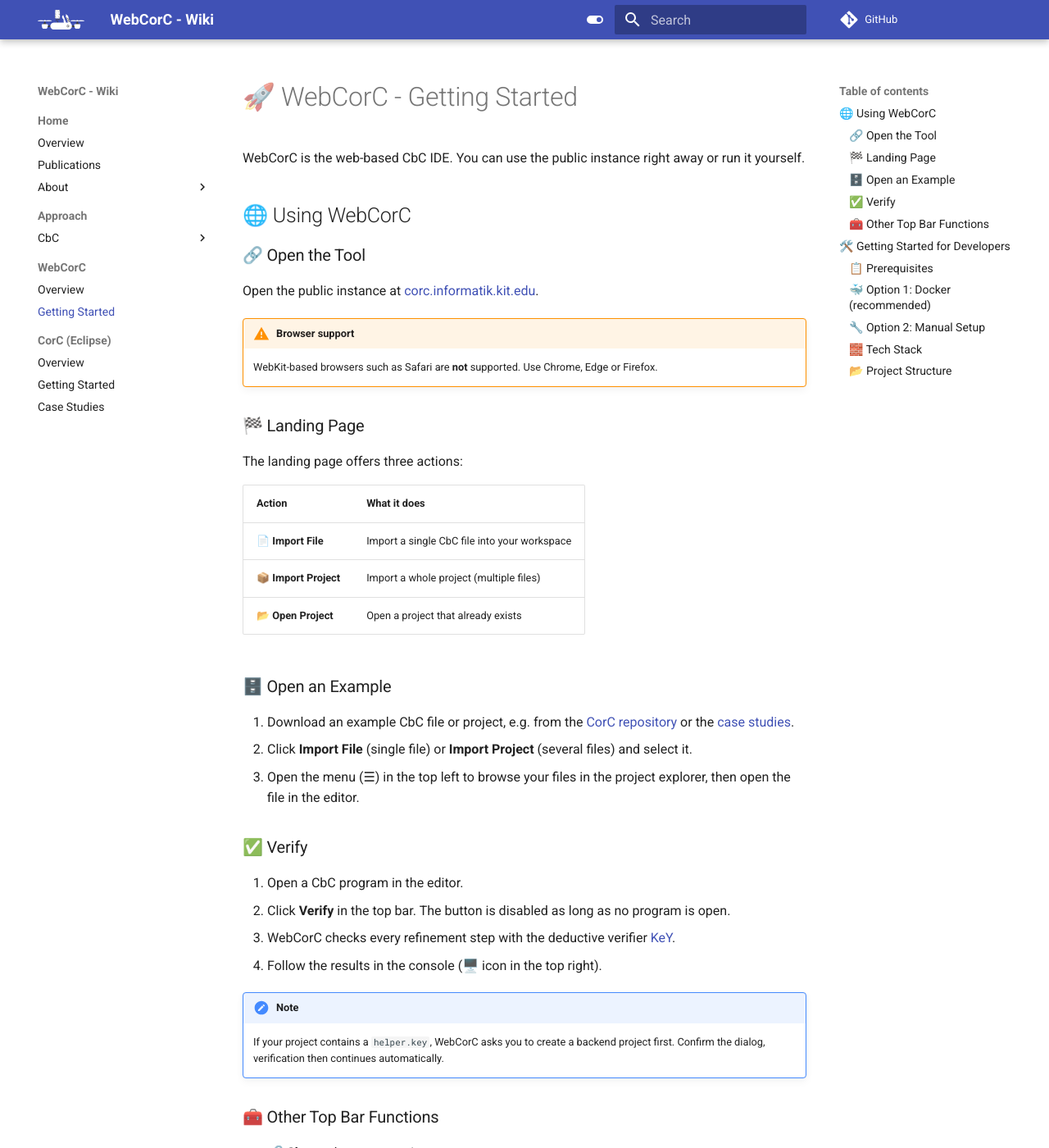
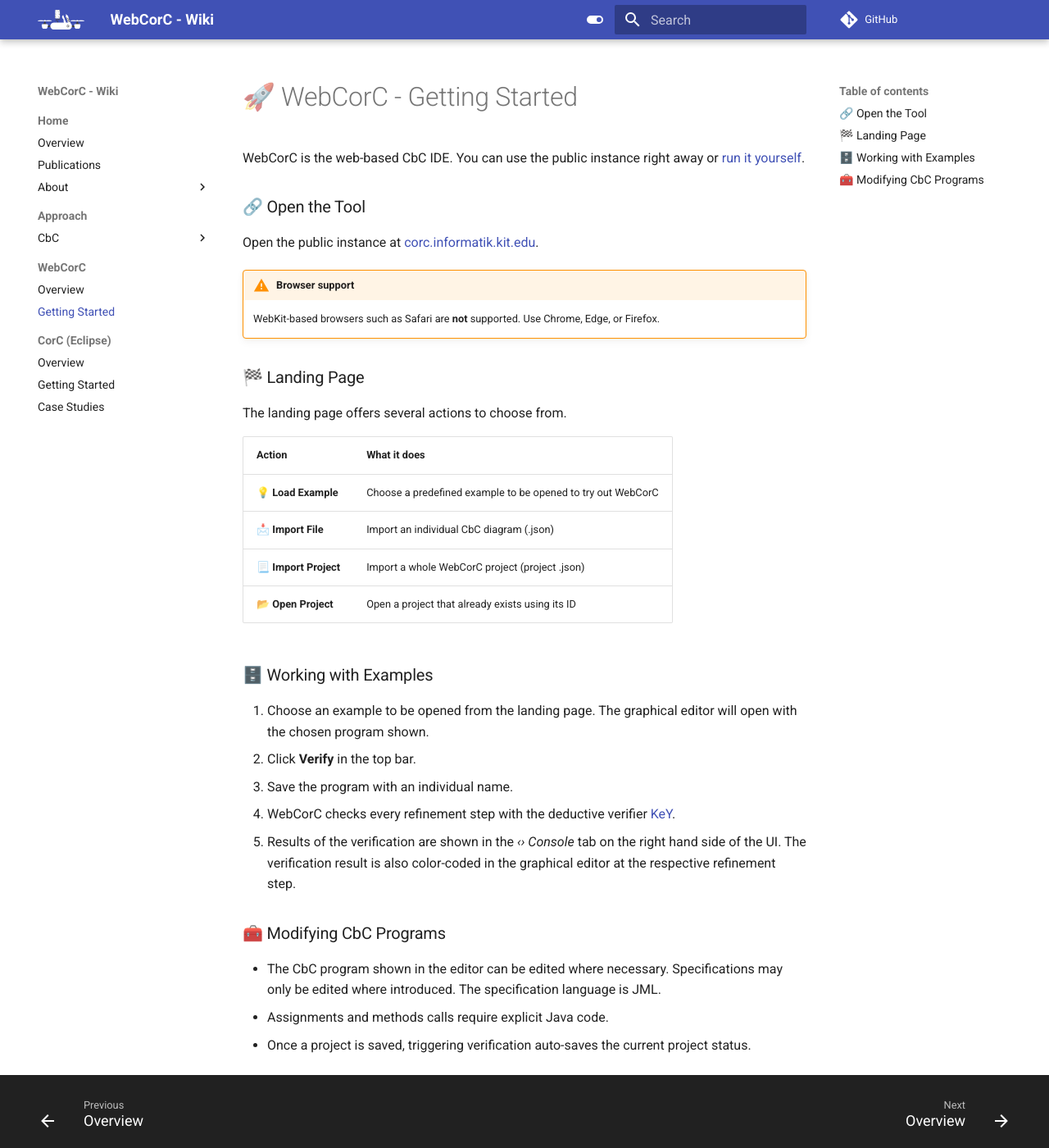
Before and after one commit to KIT-TVA/WebCorC, an MkDocs documentation site: the page built from docs/webcorc/gettingstarted.md, in a window 1280 px wide and 1400 px high. Shown: the whole window at 82% size. Built offline with MkDocs 1.6.1 and Material for MkDocs 9.7.7, drawn with Linux system fonts in a browser that asks for light colours; comment, search, counter and statistics services are not loaded; some of the changed text lies outside the part shown.

Commit message:
Revise WebCorC getting started documentation
Updated the getting started guide for WebCorC to include new actions and steps for using examples and modifying programs.

````diff
--- a/docs/webcorc/gettingstarted.md
+++ b/docs/webcorc/gettingstarted.md
@@ -1,117 +1,35 @@
 # 🚀 WebCorC - Getting Started
 
-WebCorC is the web-based CbC IDE. You can use the public instance right away or run it yourself.
-
-## 🌐 Using WebCorC
+WebCorC is the web-based CbC IDE. You can use the public instance right away or [run it yourself](./gettingstarted_dev.md).
 
 ### 🔗 Open the Tool
 
 Open the public instance at [corc.informatik.kit.edu](https://corc.informatik.kit.edu/).
 
 !!! warning "Browser support"
-    WebKit-based browsers such as Safari are **not** supported. Use Chrome, Edge or Firefox.
+    WebKit-based browsers such as Safari are **not** supported. Use Chrome, Edge, or Firefox.
 
 ### 🏁 Landing Page
 
-The landing page offers three actions:
+The landing page offers several actions to choose from.
 
 | Action | What it does |
 |---|---|
-| 📄 **Import File** | Import a single CbC file into your workspace |
-| 📦 **Import Project** | Import a whole project (multiple files) |
-| 📂 **Open Project** | Open a project that already exists |
+| 💡 **Load Example** | Choose a predefined example to be opened to try out WebCorC |
+| 📩 **Import File** | Import an individual CbC diagram (.json) |
+| 📃 **Import Project** | Import a whole WebCorC project (project .json) |
+| 📂 **Open Project** | Open a project that already exists using its ID |
 
-### 🗄️ Open an Example
+### 🗄️ Working with Examples
 
-1. Download an example CbC file or project, e.g. from the [CorC repository](https://github.com/KIT-TVA/CorC) or the [case studies](../corc/casestudies.md).
-2. Click **Import File** (single file) or **Import Project** (several files) and select it.
-3. Open the menu (☰) in the top left to browse your files in the project explorer, then open the file in the editor.
+1. Choose an example to be opened from the landing page. The graphical editor will open with the chosen program shown.
+2. Click **Verify** in the top bar.
+3. Save the program with an individual name.
+4. WebCorC checks every refinement step with the deductive verifier [KeY](https://www.key-project.org/).
+5. Results of the verification are shown in the *‹› Console* tab on the right hand side of the UI. The verification result is also color-coded in the graphical editor at the respective refinement step.
 
-### ✅ Verify
+### 🧰 Modifying CbC Programs
 
-1. Open a CbC program in the editor.
-2. Click **Verify** in the top bar. The button is disabled as long as no program is open.
-3. WebCorC checks every refinement step with the deductive verifier [KeY](https://www.key-project.org/).
-4. Follow the results in the console (🖥️ icon in the top right).
-
-!!! note
-    If your project contains a `helper.key`, WebCorC asks you to create a backend project first. Confirm the dialog, verification then continues automatically.
-
-### 🧰 Other Top Bar Functions
-
-- 🔗 **Share**: share your project
-- 💻 **Generate Code**: generate code from a verified program
-- 🧠 **AI Chat**: open the AI assistant (see [AI Chat](ai-chat.md))
-- 🖥️ **Console**: show output and verification messages
-
-## 🛠️ Getting Started for Developers
-
-WebCorC consists of an Angular frontend and a Micronaut backend, which verifies programs with KeY.
-
-### 📋 Prerequisites
-
-- **Git**
-- **Docker** & **Docker Compose** (containerized run)
-- **Java 21 JDK** (manual backend run)
-- **Node.js** (manual frontend run)
-
-### 🐳 Option 1: Docker (recommended)
-
-1. Clone the repository:
-    ```sh
-    git clone https://github.com/KIT-TVA/WebCorC.git
-    cd WebCorC
-    ```
-2. Start the development environment:
-    ```sh
-    docker compose -f docker-compose.dev.yml up --build
-    ```
-    !!! tip
-        Press `w` after the start to enable **hot reloading** via Docker Compose Watch.
-3. Open `http://localhost:4200`.
-
-!!! note
-    The AI features need your OpenAI API key in `docker-compose.env`.
-
-### 🔧 Option 2: Manual Setup
-
-**Backend** (REST API and verification):
-
-```sh
-cd backend
-./mvnw mn:run
-```
-
-Swagger UI: `http://localhost:8080/swagger-ui`
-
-**Frontend**:
-
-```sh
-cd frontend
-npm install
-npm run ng serve
-```
-
-Frontend: `http://localhost:4200`
-
-### 🧱 Tech Stack
-
-| Part | Technology |
-|---|---|
-| Frontend | Angular 21, Angular Material, TailwindCSS, Monaco Editor |
-| Backend | Micronaut 4.5.1, Java 21, KeY 3.0.0, MongoDB, Maven |
-| Infrastructure | Docker & Docker Compose, Caddy |
-
-### 📂 Project Structure
-
-```
-WebCorC/
-├── backend/               # Micronaut Java API
-├── frontend/              # Angular Single Page Application
-├── config/                # Project-wide configurations (e.g., checkstyle)
-├── data/                  # Persistent data storage (MongoDB, logs)
-├── docker-compose.yml     # Production composition
-└── docker-compose.dev.yml # Development composition
-```
-
-For more details see the [README](https://github.com/KIT-TVA/WebCorC#readme).
+- The CbC program shown in the editor can be edited where necessary. Specifications may only be edited where introduced. The specification language is JML.
+- Assignments and methods calls require explicit Java code.
+- Once a project is saved, triggering verification auto-saves the current project status.
````
